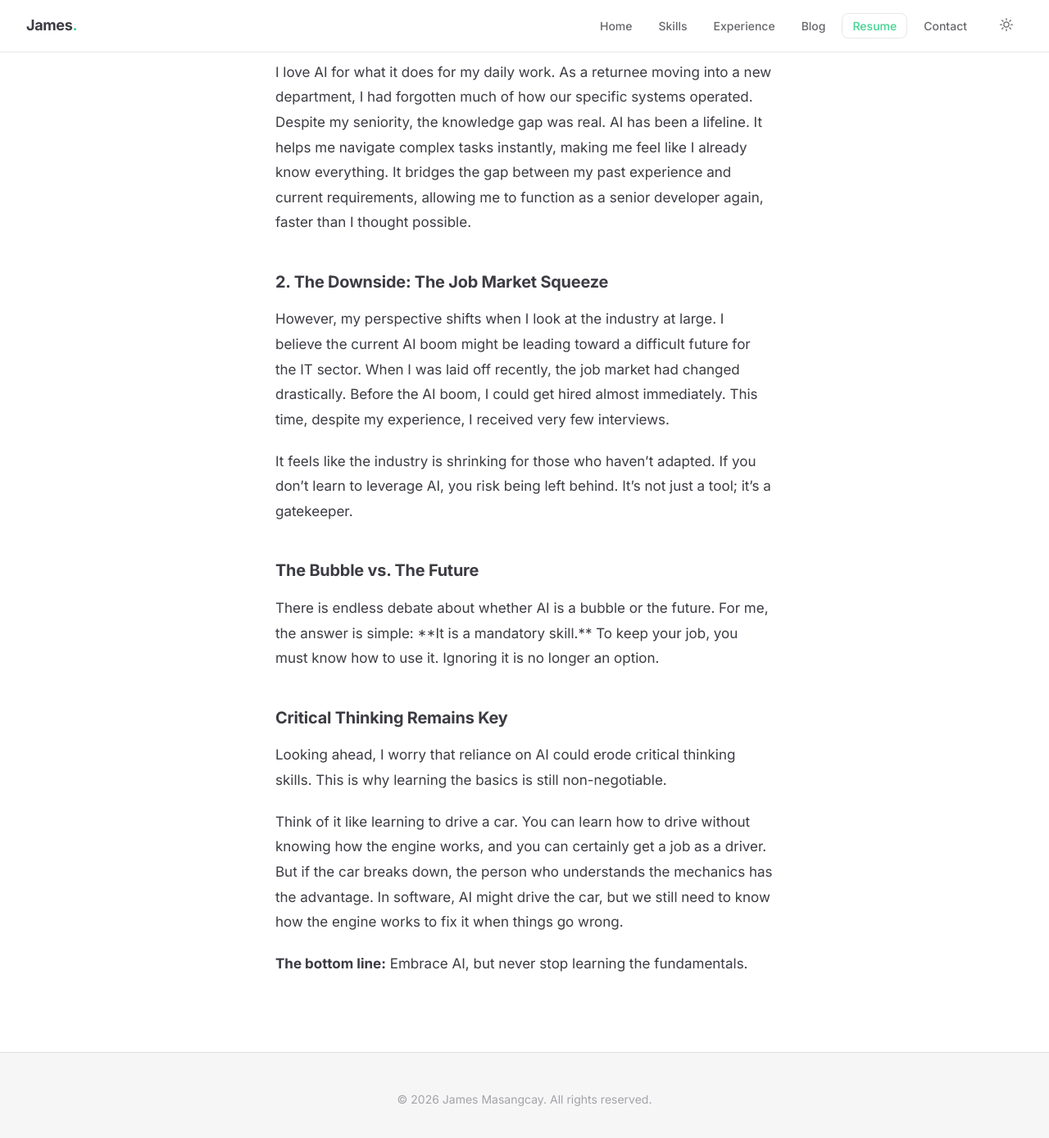
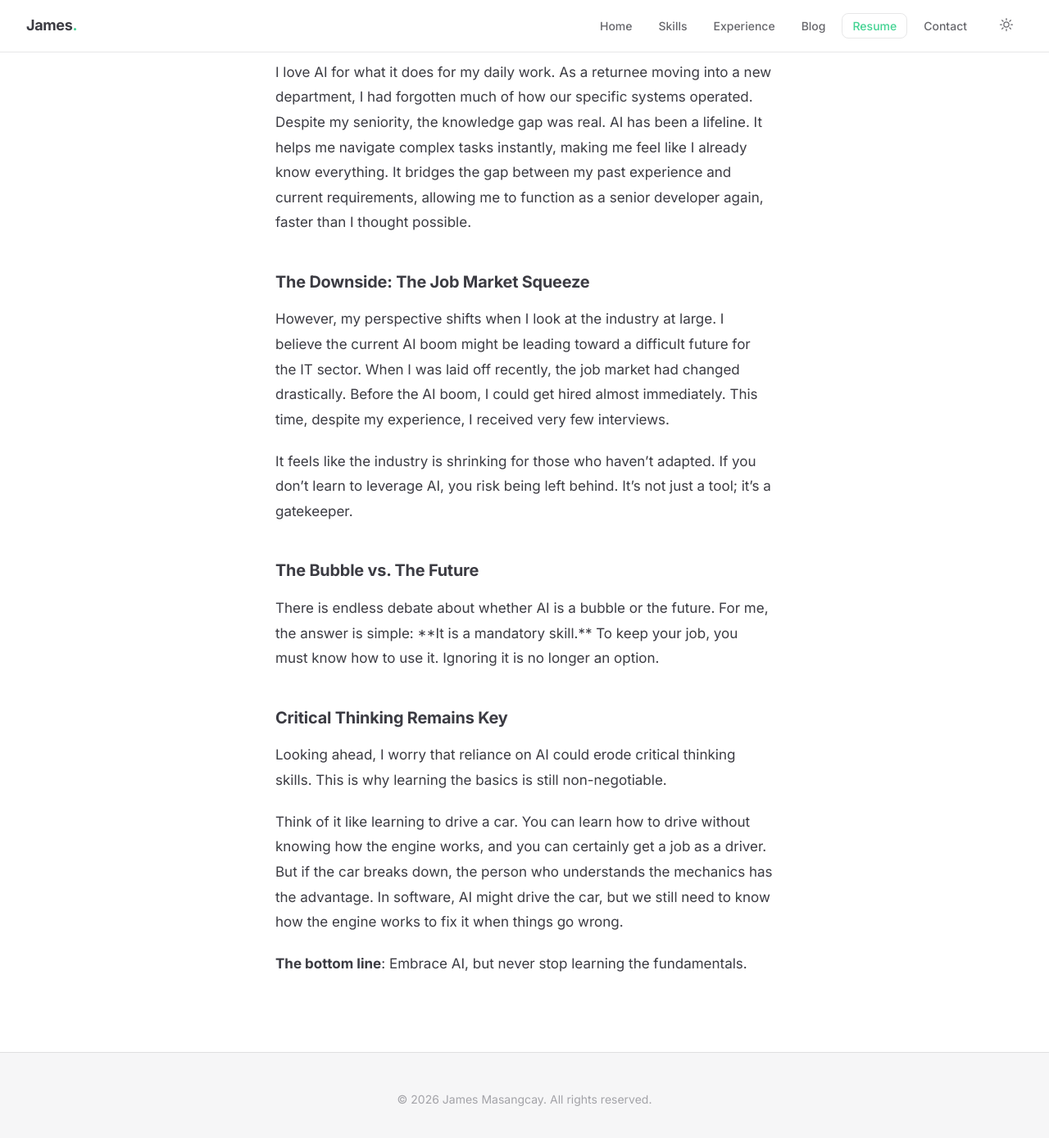
Before and after one commit to huhu2323/huhu2323.github.io, a Jekyll site: the page built from _posts/2026-07-22-my-opinion-on-ai.md, in a window 1280 px wide and 1400 px high, scrolled down 655 px. Shown: the top 1389 px of the window at 82% size. Built offline with Jekyll 4.4.1, drawn with Linux system fonts in a browser that asks for light colours.

Commit message:
Update Blog Posts “2026-07-22-my-opinion-on-ai”

```diff
--- a/_posts/2026-07-22-my-opinion-on-ai.md
+++ b/_posts/2026-07-22-my-opinion-on-ai.md
@@ -5,46 +5,30 @@
 ---
 # The AI Paradox: A Developer's Take on the "Builder" Revolution
 
-
-
 AI has always been a controversial topic for me. Some people hate it; others love it. At my company, we’re diving headfirst into this shift. We aren't called "developers" anymore; we are "builders." The focus has shifted from writing syntax to understanding system architecture. Management even encourages us to use AI assistants like Claude to "dive" right into solutions without manually reading every line of code.
-
-
 
 Here is my take on this rapid transformation.
 
 
 
-### 1. The Upside: The Ultimate Onboarding Tool
+### The Upside: The Ultimate Onboarding Tool
 
 I love AI for what it does for my daily work. As a returnee moving into a new department, I had forgotten much of how our specific systems operated. Despite my seniority, the knowledge gap was real. AI has been a lifeline. It helps me navigate complex tasks instantly, making me feel like I already know everything. It bridges the gap between my past experience and current requirements, allowing me to function as a senior developer again, faster than I thought possible.
 
-
-
-### 2. The Downside: The Job Market Squeeze
+### The Downside: The Job Market Squeeze
 
 However, my perspective shifts when I look at the industry at large. I believe the current AI boom might be leading toward a difficult future for the IT sector. When I was laid off recently, the job market had changed drastically. Before the AI boom, I could get hired almost immediately. This time, despite my experience, I received very few interviews.
 
-
-
 It feels like the industry is shrinking for those who haven't adapted. If you don't learn to leverage AI, you risk being left behind. It’s not just a tool; it’s a gatekeeper.
-
-
 
 ### The Bubble vs. The Future
 
 There is endless debate about whether AI is a bubble or the future. For me, the answer is simple: \*\*It is a mandatory skill.\*\* To keep your job, you must know how to use it. Ignoring it is no longer an option.
 
-
-
 ### Critical Thinking Remains Key
 
 Looking ahead, I worry that reliance on AI could erode critical thinking skills. This is why learning the basics is still non-negotiable.
 
-
-
 Think of it like learning to drive a car. You can learn how to drive without knowing how the engine works, and you can certainly get a job as a driver. But if the car breaks down, the person who understands the mechanics has the advantage. In software, AI might drive the car, but we still need to know how the engine works to fix it when things go wrong.
 
-
-
-**The bottom line:** Embrace AI, but never stop learning the fundamentals.
+**The bottom line**: Embrace AI, but never stop learning the fundamentals.
```
